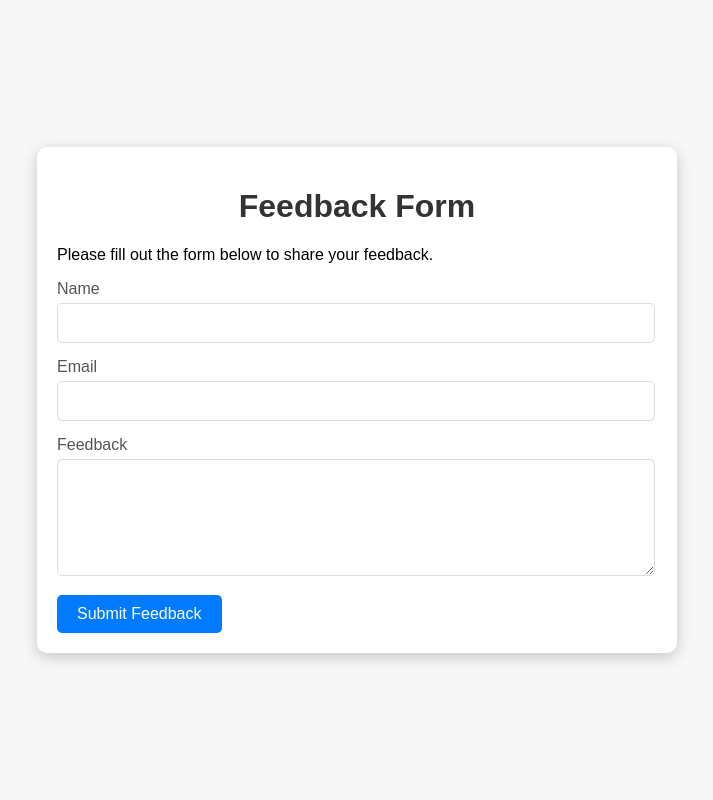
After one commit to 4MKBS/php-learning-project, a PHP site: page /php-learning-project/projects/feedback_form/index.php in a window 1280 px wide. The commit adds this page. Shown: the whole page, without its empty margins (283-996 px from the left). Run offline with PHP 8.4, Linux system fonts and the light colour scheme.

Commit message:
feedback form added

```diff
--- a/index.php
+++ b/index.php
@@ -20,7 +20,7 @@
         <li><a href="projects/url_shortener/index.php">15. URL Shortener</a></li>
         <li><a href="projects/image_gallery/index.php">16. Image Gallery</a></li>
         <li><a href="projects/file_upload_system/index.php">17. File Upload System</a></li>
-        <li><a href="projects/feedback_form/feedbackForm.html">18. Feedback Form</a></li>
+        <li><a href="projects/feedback_form/index.php">18. Feedback Form</a></li>
         <!-- Add more project links here -->
     </ul>
 </main>
--- /dev/null
+++ b/projects/feedback_form/config.php
@@ -0,0 +1,15 @@
+<?php
+// Database configuration
+$host = "localhost";
+$user = "root";
+$password = ""; // Default password for XAMPP is blank
+$dbname = "feedback_system";
+
+// Create connection
+$conn = new mysqli($host, $user, $password, $dbname);
+
+// Check connection
+if ($conn->connect_error) {
+    die("Connection failed: " . $conn->connect_error);
+}
+?>
--- /dev/null
+++ b/projects/feedback_form/index.php
@@ -0,0 +1,101 @@
+<?php
+// Include database configuration
+require 'config.php';
+
+$name = $email = $message = "";
+$nameErr = $emailErr = $messageErr = $successMsg = "";
+
+// Check if the form was submitted
+if ($_SERVER["REQUEST_METHOD"] == "POST") {
+    // Validate name
+    if (empty($_POST["name"])) {
+        $nameErr = "Name is required";
+    } else {
+        $name = htmlspecialchars($_POST["name"]);
+    }
+
+    // Validate email
+    if (empty($_POST["email"])) {
+        $emailErr = "Email is required";
+    } elseif (!filter_var($_POST["email"], FILTER_VALIDATE_EMAIL)) {
+        $emailErr = "Invalid email format";
+    } else {
+        $email = htmlspecialchars($_POST["email"]);
+    }
+
+    // Validate message
+    if (empty($_POST["message"])) {
+        $messageErr = "Feedback message is required";
+    } else {
+        $message = htmlspecialchars($_POST["message"]);
+    }
+
+    // If no errors, insert into database
+    if (empty($nameErr) && empty($emailErr) && empty($messageErr)) {
+        $stmt = $conn->prepare("INSERT INTO feedback (name, email, message) VALUES (?, ?, ?)");
+        $stmt->bind_param("sss", $name, $email, $message);
+
+        if ($stmt->execute()) {
+            // Redirect to the same page with a success message
+            header("Location: " . $_SERVER["PHP_SELF"] . "?success=true");
+            exit(); // Prevent further execution
+        } else {
+            $successMsg = "Error: Could not save feedback. Please try again.";
+        }
+
+        $stmt->close();
+    }
+}
+
+// Show success message if redirected
+if (isset($_GET['success']) && $_GET['success'] === "true") {
+    $successMsg = "Thank you for your feedback!";
+    // 2 seconds delay before redirecting to the form
+    echo "<script>
+            setTimeout(() => {
+                window.location.href = '" . $_SERVER["PHP_SELF"] . "';
+            }, 2000);
+          </script>";
+
+}
+?>
+
+<!DOCTYPE html>
+<html lang="en">
+
+<head>
+    <meta charset="UTF-8">
+    <meta name="viewport" content="width=device-width, initial-scale=1.0">
+    <title>Feedback Form</title>
+    <link rel="stylesheet" href="style.css">
+</head>
+
+<body>
+    <div class="container">
+        <h1>Feedback Form</h1>
+        <p>Please fill out the form below to share your feedback.</p>
+        <?php if ($successMsg): ?>
+            <div class="success-message"><?php echo $successMsg; ?></div>
+        <?php endif; ?>
+        <form action="" method="POST">
+            <div class="form-group">
+                <label for="name">Name</label>
+                <input type="text" name="name" id="name" value="<?php echo $name; ?>">
+                <span class="error"><?php echo $nameErr; ?></span>
+            </div>
+            <div class="form-group">
+                <label for="email">Email</label>
+                <input type="email" name="email" id="email" value="<?php echo $email; ?>">
+                <span class="error"><?php echo $emailErr; ?></span>
+            </div>
+            <div class="form-group">
+                <label for="message">Feedback</label>
+                <textarea name="message" id="message" rows="5"><?php echo $message; ?></textarea>
+                <span class="error"><?php echo $messageErr; ?></span>
+            </div>
+            <button type="submit">Submit Feedback</button>
+        </form>
+    </div>
+</body>
+
+</html>
--- a/projects/feedback_form/logout.php
+++ /dev/null
@@ -1,6 +0,0 @@
-<?php
-session_start();
-session_destroy();
-header("Location: adminLogin.php");
-exit;
-?>
--- /dev/null
+++ b/projects/feedback_form/style.css
@@ -0,0 +1,96 @@
+body {
+    font-family: Arial, sans-serif;
+    margin: 0;
+    background: #f7f7f7;
+    display: flex;
+    justify-content: center;
+    align-items: center;
+    min-height: 100vh;
+    flex-direction: column;
+}
+
+.container {
+    width: 90%;
+    max-width: 600px;
+    background: #fff;
+    padding: 20px;
+    border-radius: 10px;
+    box-shadow: 0 4px 15px rgba(0, 0, 0, 0.2);
+}
+
+h1 {
+    text-align: center;
+    color: #333;
+}
+
+form .form-group {
+    margin-bottom: 15px;
+}
+
+form label {
+    display: block;
+    margin-bottom: 5px;
+    color: #555;
+}
+input{
+    /* remove outline */
+    outline: none;
+
+}
+form input, form textarea {
+    width: 96%;
+    padding: 10px;
+    outline: none;
+    border: 1px solid #e1dbdb;
+    border-radius: 5px;
+    font-size: 1rem;
+}
+
+form .error {
+    color: #dc3545;
+    font-size: 0.9rem;
+}
+
+form button {
+    background: #007BFF;
+    color: #fff;
+    border: none;
+    padding: 10px 20px;
+    border-radius: 5px;
+    cursor: pointer;
+    font-size: 1rem;
+}
+
+form button:hover {
+    background: #0056b3;
+}
+
+.success-message {
+    background: #28a745;
+    color: #fff;
+    padding: 10px;
+    border-radius: 5px;
+    text-align: center;
+    margin-bottom: 20px;
+}
+
+table {
+    width: 100%;
+    border-collapse: collapse;
+    margin-top: 20px;
+}
+
+table th, table td {
+    border: 1px solid #ccc;
+    padding: 10px;
+    text-align: left;
+}
+
+table th {
+    background: #007BFF;
+    color: white;
+}
+
+table tr:nth-child(even) {
+    background: #f9f9f9;
+}
```
Also changed, not shown: projects/feedback_form/admin.php (added, +43 -0 lines), projects/feedback_form/adminLogin.php (deleted, +0 -26 lines), projects/feedback_form/feedback.php (deleted, +0 -37 lines), projects/feedback_form/feedbackForm.html (deleted, +0 -76 lines), projects/feedback_form/feedbacks.txt (deleted, +0 -8 lines), projects/feedback_form/processLogin.php (deleted, +0 -14 lines), projects/feedback_form/viewFeedbacks.php (deleted, +0 -49 lines).
